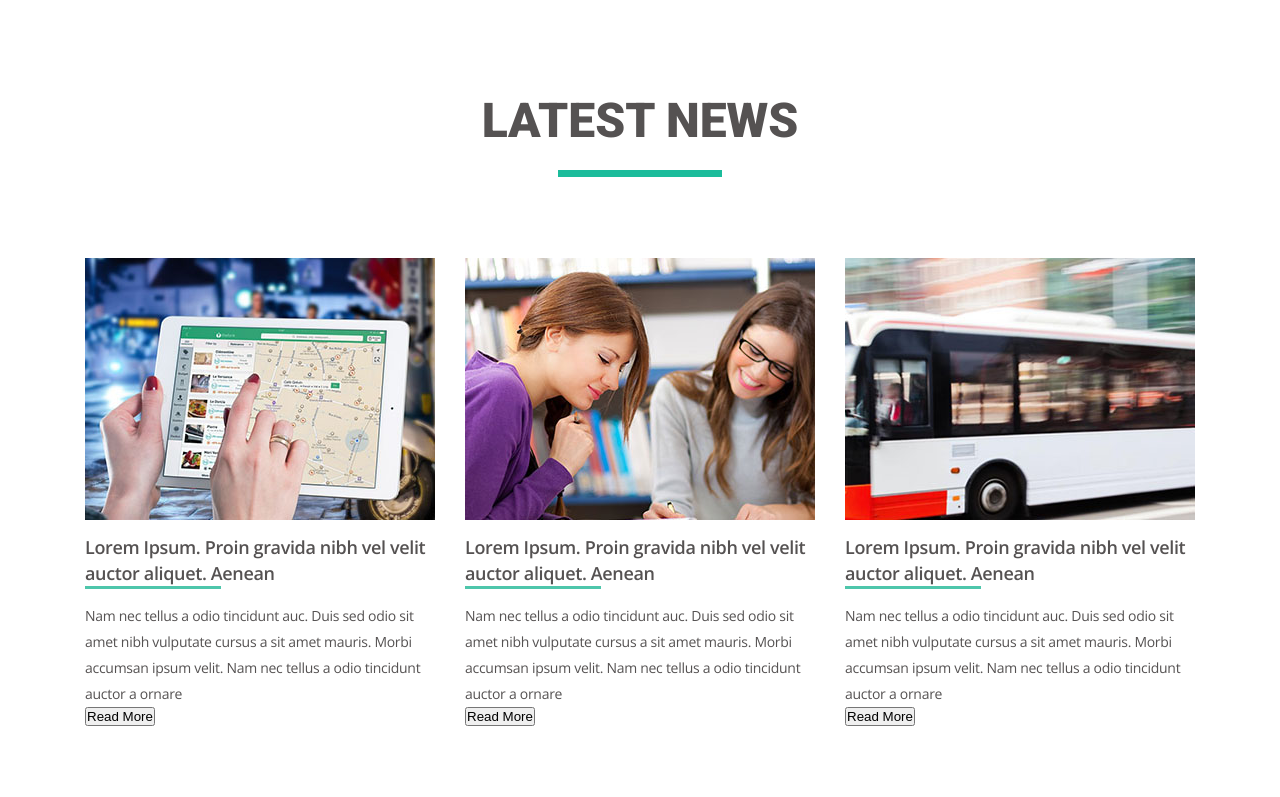
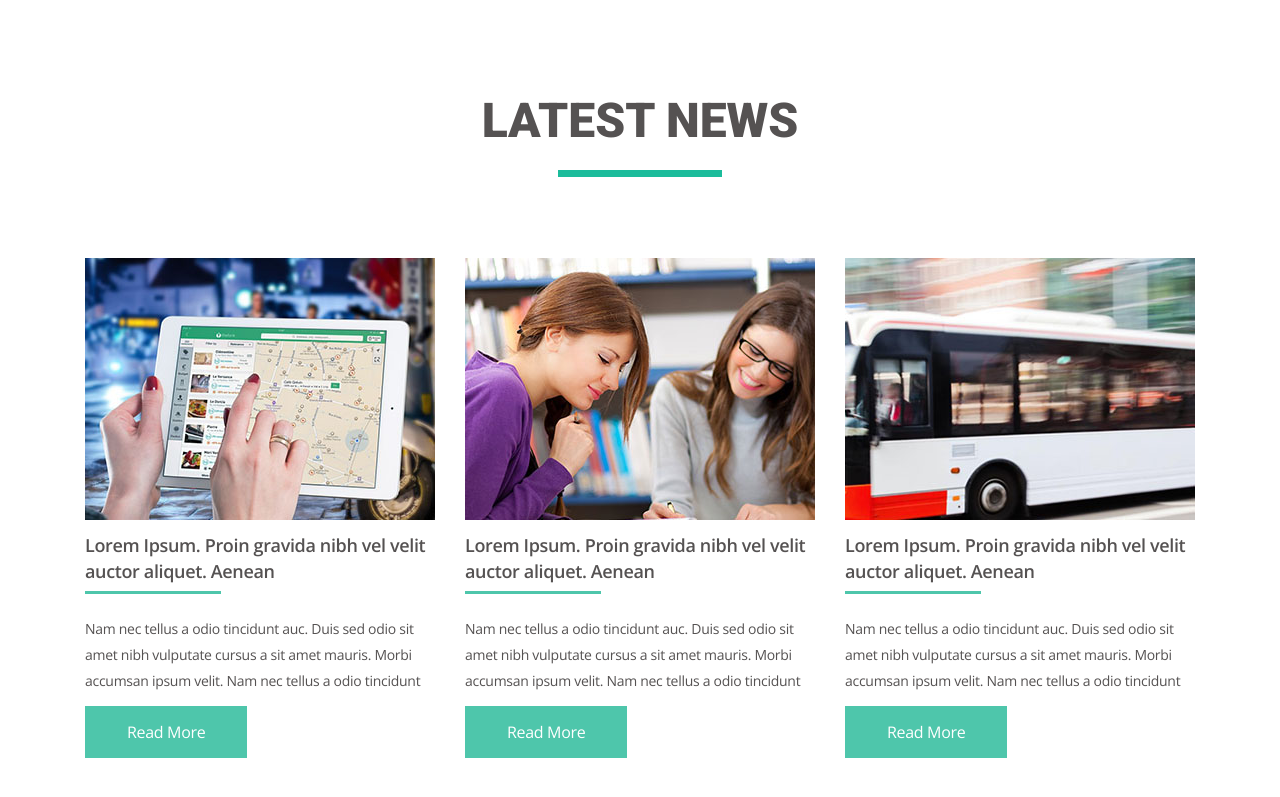
Before and after one commit to xrustic2020/goit, a plain HTML site: page html-css/module-4/index.html in a window 1280 px wide. Shown: the part 1003-1800 px from the top of the page. Drawn offline with nearby package versions, Linux system fonts and the light colour scheme.

Commit message:
maket visually created

```diff
--- a/html-css/module-4/css/styles.css
+++ b/html-css/module-4/css/styles.css
@@ -188,7 +188,7 @@ nav {
 /* BLOG ARTICLES */
 
 .blog {
-  margin-bottom: 500px;
+  margin-bottom: 82px;
 }
 
 .blog-articles {
@@ -213,14 +213,15 @@ nav {
   color: rgb(85, 82, 82);
   line-height: 26px;
   letter-spacing: -0.02em;
-  margin: 14px 0;
+  margin: 12px 0 22px;
 }
 
 .blog-list h3:after {
   content: "";
   display: block;
-  border-top: 3px solid #4ec6ab;
+  border-bottom: 3px solid #4ec6ab;
   width: 136px;
+  height: 10px;
 }
 
 .blog-list p {
@@ -229,4 +230,19 @@ nav {
   color: rgb(85, 82, 82);
   line-height: 26px;
   letter-spacing: -0.02em;
+  margin-bottom: 12px;
 }
+
+/* BLOG Buttons */
+
+.blog-list button {
+  border: none;
+  font-family: "Open Sans", sans-serif;
+  font-size: 16px;
+  font-weight: 300;
+  color: rgb(255, 255, 255);
+  line-height: 26px;
+  letter-spacing: -0.02em;
+  background-color: #4ec6ab;
+  padding: 13px 42px;
+}
--- a/html-css/module-4/index.html
+++ b/html-css/module-4/index.html
@@ -75,19 +75,19 @@
                 <li class="blog-list">
                     <img src="./img/onmaps.jpg" width="350" height="262" alt="maps">
                     <h3>Lorem Ipsum. Proin gravida nibh vel velit auctor aliquet. Aenean</h3>
-                    <p>Nam nec tellus a odio tincidunt auc. Duis sed odio sit amet nibh vulputate cursus a sit amet mauris. Morbi accumsan ipsum velit. Nam nec tellus a odio tincidunt auctor a ornare</p>
+                    <p>Nam nec tellus a odio tincidunt auc. Duis sed odio sit amet nibh vulputate cursus a sit amet mauris. Morbi accumsan ipsum velit. Nam nec tellus a odio tincidunt</p>
                     <button>Read More</button>
                 </li>
                 <li class="blog-list">
                     <img src="./img/command-work.jpg" width="350" height="262" alt="command">
                     <h3>Lorem Ipsum. Proin gravida nibh vel velit auctor aliquet. Aenean</h3>
-                    <p>Nam nec tellus a odio tincidunt auc. Duis sed odio sit amet nibh vulputate cursus a sit amet mauris. Morbi accumsan ipsum velit. Nam nec tellus a odio tincidunt auctor a ornare</p>
+                    <p>Nam nec tellus a odio tincidunt auc. Duis sed odio sit amet nibh vulputate cursus a sit amet mauris. Morbi accumsan ipsum velit. Nam nec tellus a odio tincidunt</p>
                     <button>Read More</button>
                 </li>
                 <li class="blog-list">
                     <img src="./img/bus.jpg" width="350" height="262" alt="bus">
                     <h3>Lorem Ipsum. Proin gravida nibh vel velit auctor aliquet. Aenean</h3>
-                    <p>Nam nec tellus a odio tincidunt auc. Duis sed odio sit amet nibh vulputate cursus a sit amet mauris. Morbi accumsan ipsum velit. Nam nec tellus a odio tincidunt auctor a ornare</p>
+                    <p>Nam nec tellus a odio tincidunt auc. Duis sed odio sit amet nibh vulputate cursus a sit amet mauris. Morbi accumsan ipsum velit. Nam nec tellus a odio tincidunt</p>
                     <button>Read More</button>
                 </li>
             </ul>
```
